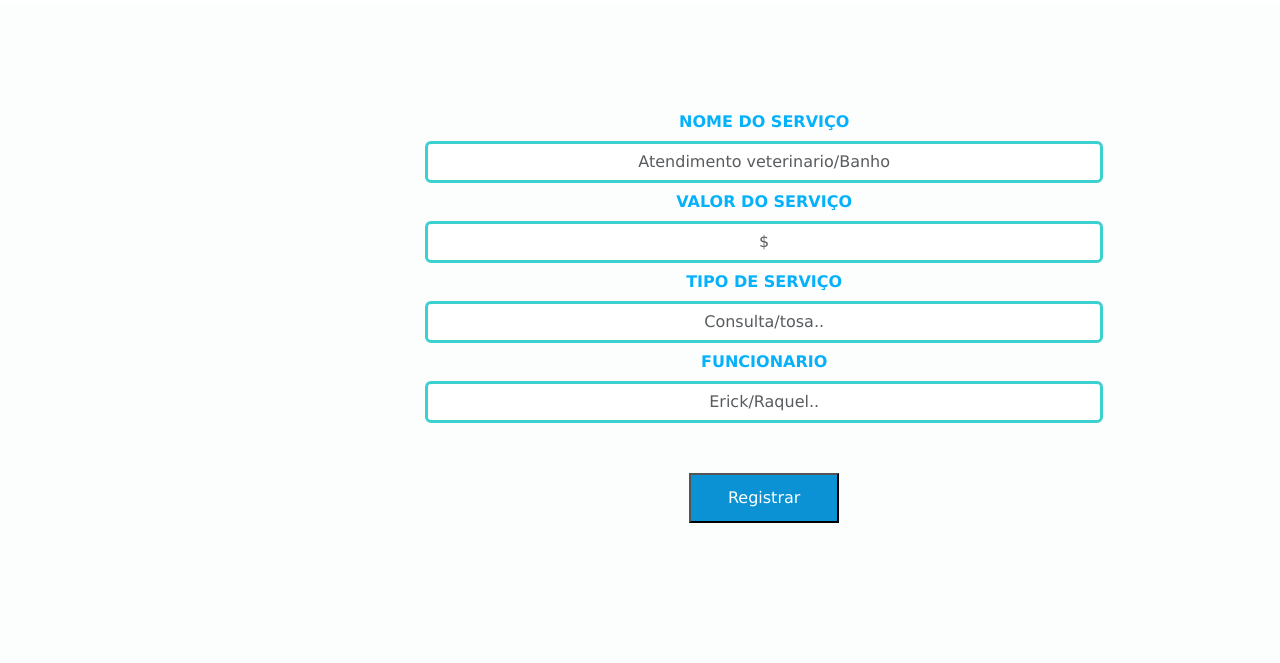
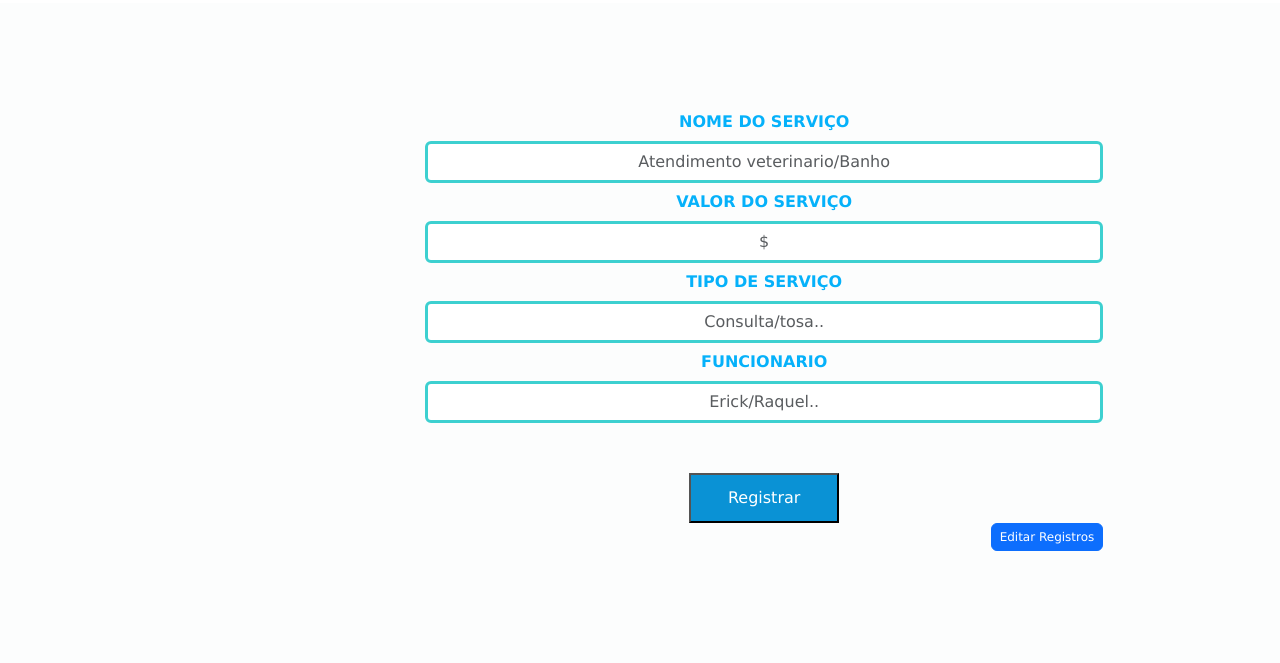
Before and after one commit to ICEI-PUC-Minas-PCO-SI/pco-si-2023-1-p1-proj-web-t2-g4-petshop, a plain HTML site: page src/registrodeserv1.html in a window 1280 px wide. Shown: the part 137-800 px from the top of the page. Drawn offline with nearby package versions, Linux system fonts and the light colour scheme.

Commit message:
alteração sem danos ao codigo

```diff
--- a/src/registrodeserv1.html
+++ b/src/registrodeserv1.html
@@ -110,6 +110,12 @@
                     <div>
                         <button type="button" class="botao">Registrar</button>
                     </div>
+                   <div>
+                    <button  type="button" class=" btn btn-primary float-end"
+        style="--bs-btn-padding-y: .25rem; --bs-btn-padding-x: .5rem; --bs-btn-font-size: .75rem;">
+  Editar Registros
+</button>
+                   </div>
 
 
         </section>
```
Also changed, not shown: src/rg1.css (line endings or trailing spaces).
